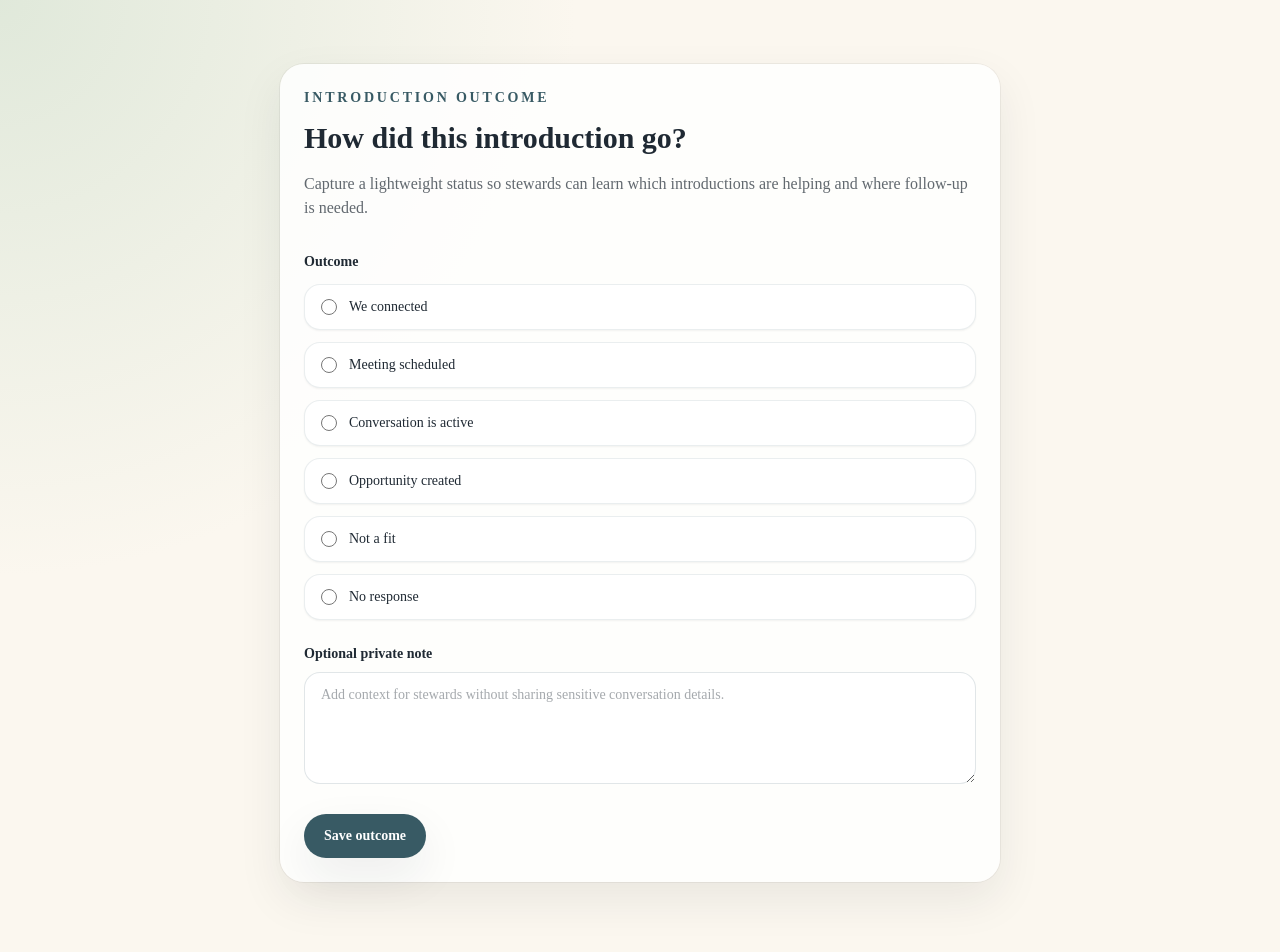
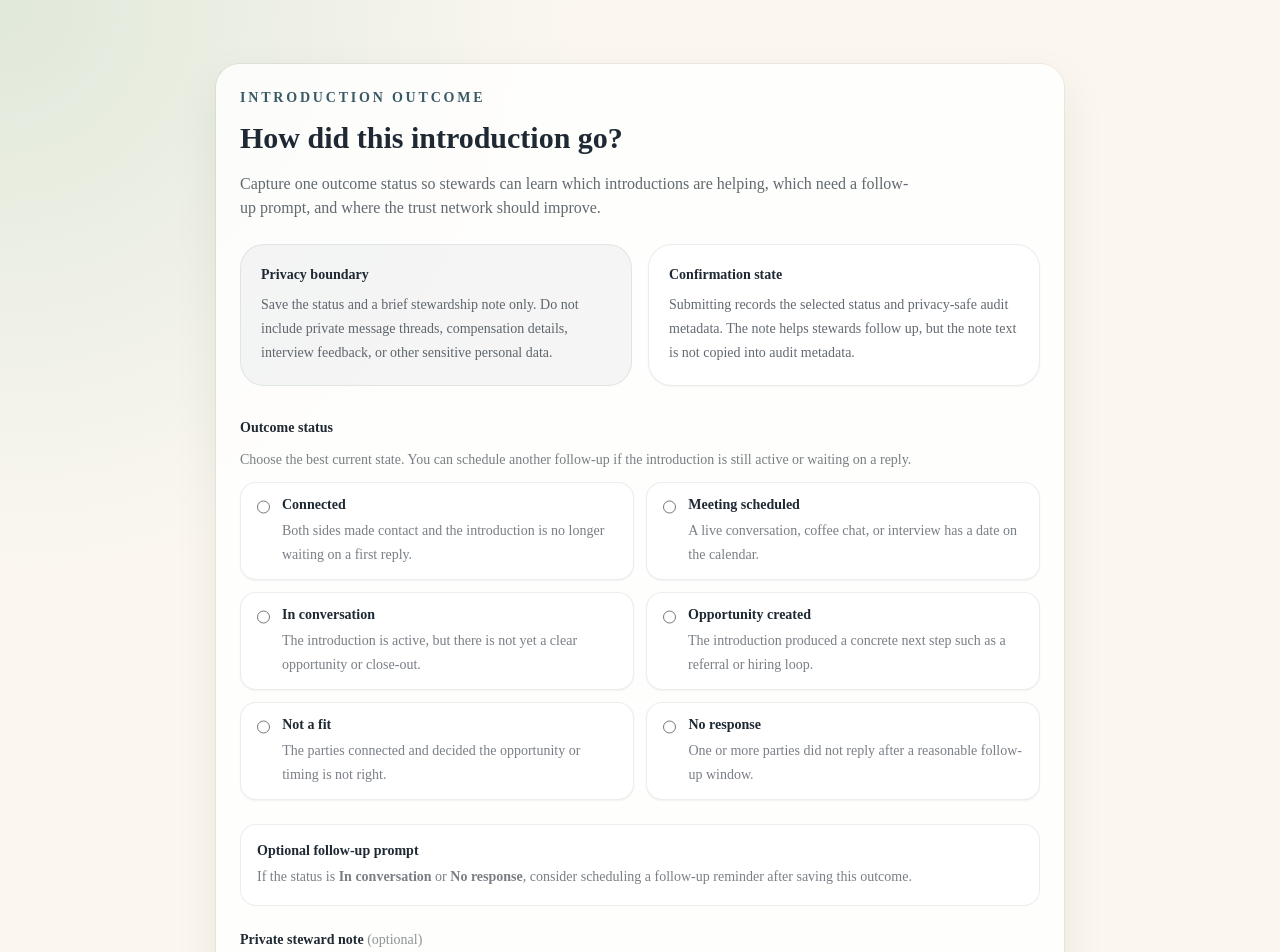
Before and after one commit to avromy/trusted-introductions, a Next.js app: page /introductions/1/outcome in a window 1280 px wide. Shown: the top 952 px of the page. Built offline with nearby package versions, Linux system fonts and the light colour scheme.

Commit message:
Reconcile outcome production UX

```diff
--- a/app/introductions/[introductionId]/outcome/page.tsx
+++ b/app/introductions/[introductionId]/outcome/page.tsx
@@ -2,63 +2,62 @@ import { Button, Card } from '@/components/ui';
 import { INTRODUCTION_OUTCOME_VALUES, type IntroductionOutcome } from '@/lib/introductions/outcomes';
 import { captureIntroductionOutcomeAction } from '@/lib/introductions/outcome-actions';
 
-const OUTCOME_LABELS: Record<IntroductionOutcome, string> = {
-  connected: 'We connected',
-  meeting_scheduled: 'Meeting scheduled',
-  in_conversation: 'Conversation is active',
-  opportunity_created: 'Opportunity created',
-  not_a_fit: 'Not a fit',
-  no_response: 'No response',
+const OUTCOME_COPY: Record<IntroductionOutcome, { label: string; description: string }> = {
+  connected: { label: 'Connected', description: 'Both sides made contact and the introduction is no longer waiting on a first reply.' },
+  meeting_scheduled: { label: 'Meeting scheduled', description: 'A live conversation, coffee chat, or interview has a date on the calendar.' },
+  in_conversation: { label: 'In conversation', description: 'The introduction is active, but there is not yet a clear opportunity or close-out.' },
+  opportunity_created: { label: 'Opportunity created', description: 'The introduction produced a concrete next step such as a referral or hiring loop.' },
+  not_a_fit: { label: 'Not a fit', description: 'The parties connected and decided the opportunity or timing is not right.' },
+  no_response: { label: 'No response', description: 'One or more parties did not reply after a reasonable follow-up window.' },
 };
 
-interface IntroductionOutcomePageProps {
-  params: { introductionId: string };
-}
+interface IntroductionOutcomePageProps { params: { introductionId: string } }
 
 export default function IntroductionOutcomePage({ params }: IntroductionOutcomePageProps) {
   async function captureOutcome(formData: FormData) {
     'use server';
-
     await captureIntroductionOutcomeAction(params.introductionId, formData);
   }
 
   return (
-    <main className="mx-auto flex min-h-screen max-w-3xl items-center px-6 py-16">
+    <main className="mx-auto flex min-h-screen max-w-4xl items-center px-6 py-16">
       <Card>
-        <p className="text-sm font-semibold uppercase tracking-[0.2em] text-trust">
-          Introduction outcome
-        </p>
+        <p className="text-sm font-semibold uppercase tracking-[0.2em] text-trust">Introduction outcome</p>
         <h1 className="mt-3 text-3xl font-bold text-ink">How did this introduction go?</h1>
-        <p className="mt-4 text-ink/70">
-          Capture a lightweight status so stewards can learn which introductions are helping and where follow-up is needed.
-        </p>
-
+        <p className="mt-4 max-w-2xl text-ink/70">Capture one outcome status so stewards can learn which introductions are helping, which need a follow-up prompt, and where the trust network should improve.</p>
+        <div className="mt-6 grid gap-4 md:grid-cols-2">
+          <div className="rounded-3xl border border-trust/10 bg-trust/5 p-5">
+            <h2 className="text-sm font-semibold text-ink">Privacy boundary</h2>
+            <p className="mt-2 text-sm leading-6 text-ink/70">Save the status and a brief stewardship note only. Do not include private message threads, compensation details, interview feedback, or other sensitive personal data.</p>
+          </div>
+          <div className="rounded-3xl border border-trust/10 bg-white p-5 shadow-sm">
+            <h2 className="text-sm font-semibold text-ink">Confirmation state</h2>
+            <p className="mt-2 text-sm leading-6 text-ink/70">Submitting records the selected status and privacy-safe audit metadata. The note helps stewards follow up, but the note text is not copied into audit metadata.</p>
+          </div>
+        </div>
         <form action={captureOutcome} className="mt-8 space-y-6">
           <fieldset className="space-y-3">
-            <legend className="text-sm font-semibold text-ink">Outcome</legend>
-            {INTRODUCTION_OUTCOME_VALUES.map((outcome) => (
-              <label
-                key={outcome}
-                className="flex items-center gap-3 rounded-2xl border border-trust/10 bg-white px-4 py-3 text-sm text-ink shadow-sm"
-              >
-                <input className="h-4 w-4 accent-trust" name="outcome" type="radio" value={outcome} />
-                {OUTCOME_LABELS[outcome]}
-              </label>
-            ))}
+            <legend className="text-sm font-semibold text-ink">Outcome status</legend>
+            <p className="text-sm text-ink/60">Choose the best current state. You can schedule another follow-up if the introduction is still active or waiting on a reply.</p>
+            <div className="grid gap-3 md:grid-cols-2">
+              {INTRODUCTION_OUTCOME_VALUES.map((outcome) => (
+                <label key={outcome} className="flex cursor-pointer gap-3 rounded-2xl border border-trust/10 bg-white px-4 py-3 text-sm text-ink shadow-sm transition hover:border-trust/30 hover:bg-trust/5">
+                  <input required className="mt-1 h-4 w-4 accent-trust" name="outcome" type="radio" value={outcome} />
+                  <span><span className="block font-semibold">{OUTCOME_COPY[outcome].label}</span><span className="mt-1 block leading-6 text-ink/60">{OUTCOME_COPY[outcome].description}</span></span>
+                </label>
+              ))}
+            </div>
           </fieldset>
-
-          <label className="block text-sm font-semibold text-ink" htmlFor="note">
-            Optional private note
-            <textarea
-              className="mt-2 min-h-28 w-full rounded-2xl border border-trust/15 bg-white px-4 py-3 text-sm font-normal outline-none transition placeholder:text-ink/40 focus:border-trust focus:ring-4 focus:ring-trust/10"
-              id="note"
-              maxLength={500}
-              name="note"
-              placeholder="Add context for stewards without sharing sensitive conversation details."
-            />
-          </label>
-
-          <Button type="submit">Save outcome</Button>
+          <div className="rounded-2xl border border-trust/10 bg-white p-4">
+            <p className="text-sm font-semibold text-ink">Optional follow-up prompt</p>
+            <p className="mt-1 text-sm leading-6 text-ink/60">If the status is <strong>In conversation</strong> or <strong>No response</strong>, consider scheduling a follow-up reminder after saving this outcome.</p>
+          </div>
+          <div>
+            <label className="block text-sm font-semibold text-ink" htmlFor="note">Private steward note <span className="font-normal text-ink/50">(optional)</span></label>
+            <p className="mt-1 text-sm text-ink/60">Add concise context for stewardship decisions. Notes are capped at 500 characters.</p>
+            <textarea className="mt-2 min-h-28 w-full rounded-2xl border border-trust/15 bg-white px-4 py-3 text-sm font-normal outline-none transition placeholder:text-ink/40 focus:border-trust focus:ring-4 focus:ring-trust/10" id="note" maxLength={500} name="note" placeholder="Example: Helper replied; schedule another check-in if no meeting date is set." />
+          </div>
+          <Button type="submit">Save outcome status</Button>
         </form>
       </Card>
     </main>
```
